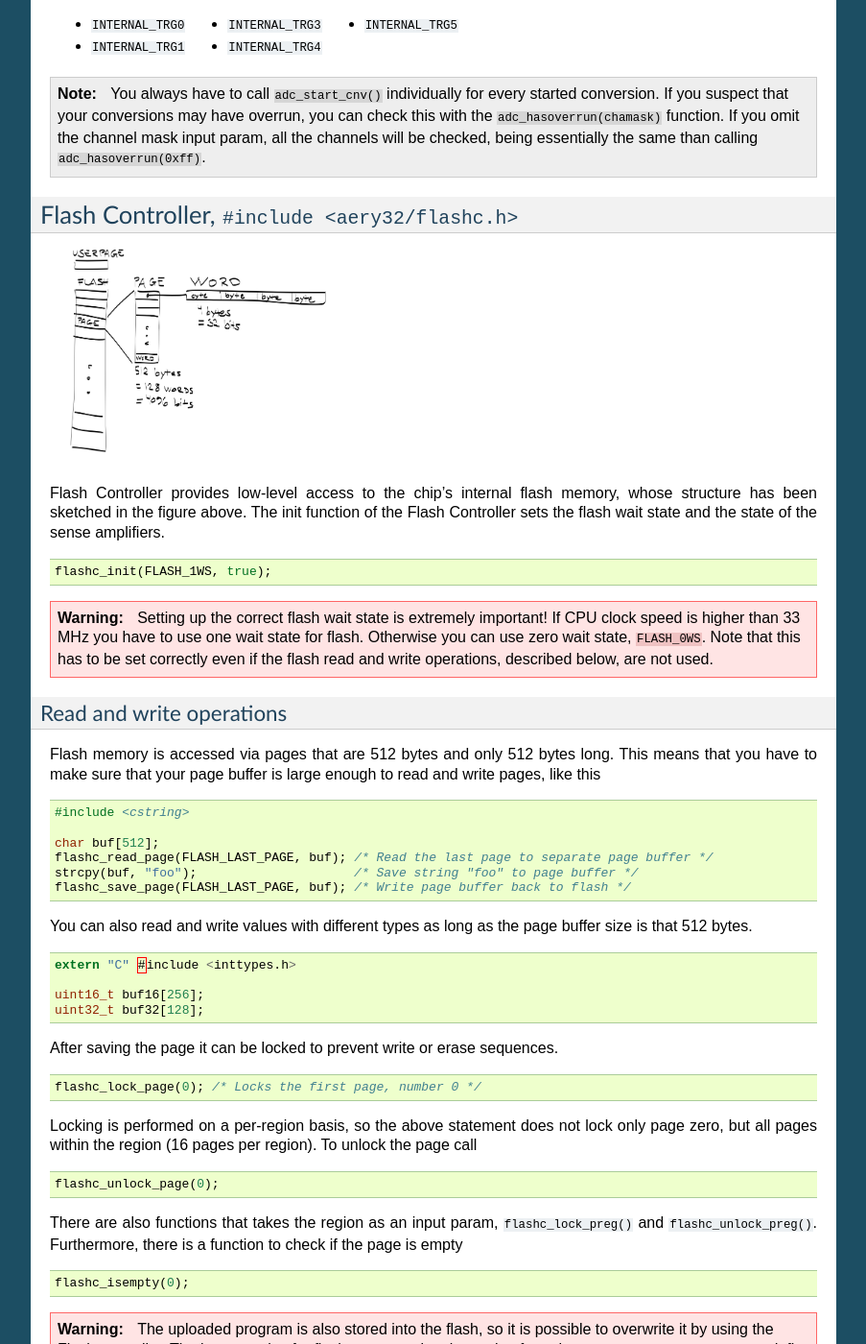
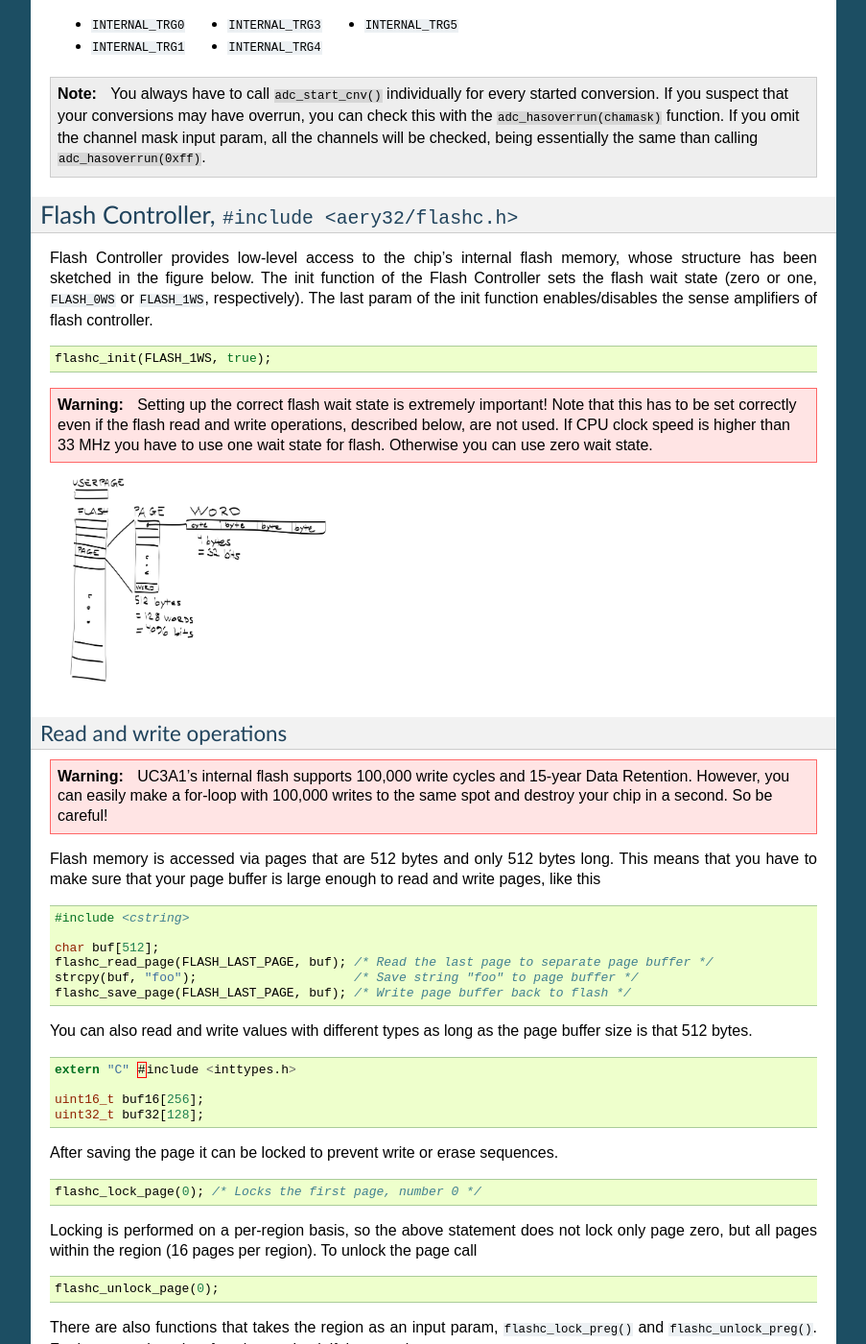
Before and after one commit to aery32/aery32-refguide, a Sphinx documentation site: the page built from source/module_functions.rst, in a window 1280 px wide and 1400 px high, scrolled down 2321 px. Shown: the whole window at 96% size, without its empty margins (198-1101 px from the left). Built offline with Sphinx 7.4.7, drawn with Linux system fonts in a browser that asks for light colours.

Commit message:
Add warning about the limited flash write cycles

```diff
--- a/source/module_functions.rst
+++ b/source/module_functions.rst
@@ -119,12 +119,7 @@ Other possible trigger sources, that can be used for example with the Timer/Coun
 Flash Controller, ``#include <aery32/flashc.h>``
 ------------------------------------------------
 
-.. image:: ../images/avr32_flash_structure.png
-    :width: 8 cm
-    :target: _images/avr32_flash_structure.png
-    :alt: AVR32 UC3A1/0 Flash Structure
-
-Flash Controller provides low-level access to the chip's internal flash memory, whose structure has been sketched in the figure above. The init function of the Flash Controller sets the flash wait state and the state of the sense amplifiers.
+Flash Controller provides low-level access to the chip's internal flash memory, whose structure has been sketched in the figure below. The init function of the Flash Controller sets the flash wait state (zero or one, ``FLASH_0WS`` or ``FLASH_1WS``, respectively). The last param of the init function enables/disables the sense amplifiers of flash controller.
 
 .. code-block:: c++
 
@@ -132,10 +127,20 @@ Flash Controller provides low-level access to the chip's internal flash memory,
 
 .. warning::
 
-    Setting up the correct flash wait state is extremely important! If CPU clock speed is higher than 33 MHz you have to use one wait state for flash. Otherwise you can use zero wait state, ``FLASH_0WS``. Note that this has to be set correctly even if the flash read and write operations, described below, are not used.
+    Setting up the correct flash wait state is extremely important! Note that this has to be set correctly even if the flash read and write operations, described below, are not used. If CPU clock speed is higher than 33 MHz you have to use one wait state for flash. Otherwise you can use zero wait state.
+
+.. image:: ../images/avr32_flash_structure.png
+    :width: 8 cm
+    :target: _images/avr32_flash_structure.png
+    :alt: AVR32 UC3A1/0 Flash Structure
 
 Read and write operations
 '''''''''''''''''''''''''
+
+.. warning::
+
+    UC3A1's internal flash supports 100,000 write cycles and 15-year Data Retention. However, you can easily make a for-loop with 100,000 writes to the same
+    spot and destroy your chip in a second. So be careful!
 
 Flash memory is accessed via pages that are 512 bytes and only 512 bytes long. This means that you have to make sure that your page buffer is large enough to read and write pages, like this
 
```
